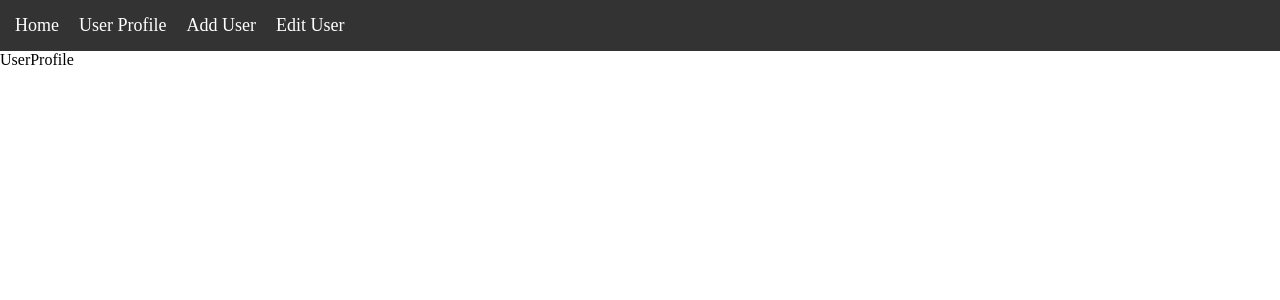
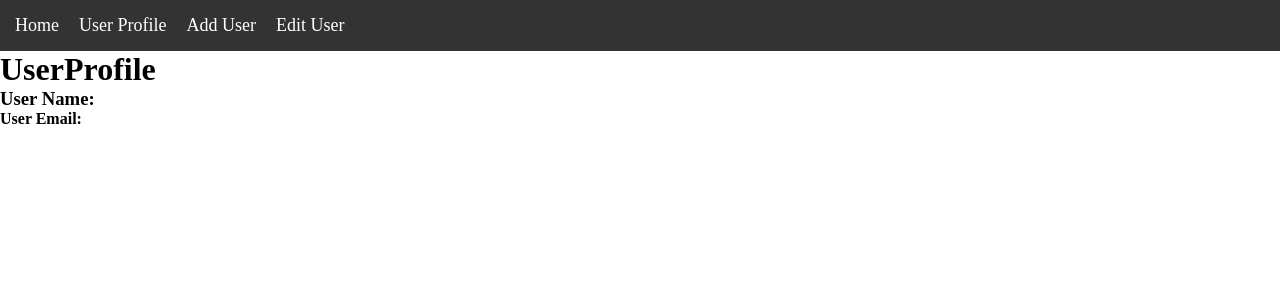
Before and after one commit to pravinkumar172929/ts-enhanced-user-management-system, a React (Vite) app: page /user in a window 1280 px wide. Shown: the top 300 px of the page. Built offline with nearby package versions, Linux system fonts and the light colour scheme.

Commit message:
added routing on button click

```diff
--- a/src/components/UserList/UserList.tsx
+++ b/src/components/UserList/UserList.tsx
@@ -2,6 +2,7 @@ import React, { useContext, useEffect, useState } from "react";
 import Loader from "../Loader/Loader";
 import ErrorComponent from "../Error/ErrorComponent";
 import { UserContext } from "../../context/UserContext";
+import { useNavigate } from "react-router-dom";
 
 interface User {
   id: number;
@@ -22,6 +23,8 @@ const UserList: React.FC = () => {
   }
 
   const { users, setUsers } = userContext;
+
+  const navigate = useNavigate();
 
   useEffect(() => {
     const fetchUsers = async () => {
@@ -46,6 +49,10 @@ const UserList: React.FC = () => {
 
   if (error) return <ErrorComponent message={error} />;
 
+  const goToUserProfile = () => {
+    navigate("/user");
+  };
+
   return (
     <>
       {isLoading ? (
@@ -55,7 +62,7 @@ const UserList: React.FC = () => {
           {users.map((user: User) => (
             <div key={user.id}>
               <span>{user.name}</span> - <span>{user.email}</span>
-              <button>View</button>
+              <button onClick={goToUserProfile}>View</button>
             </div>
           ))}
         </>
--- a/src/pages/UserProfile/UserProfile.tsx
+++ b/src/pages/UserProfile/UserProfile.tsx
@@ -1,7 +1,13 @@
 import React from "react";
 
 const UserProfile: React.FC = () => {
-  return <div>UserProfile</div>;
+  return (
+    <>
+      <h1>UserProfile</h1>
+      <h3>User Name: </h3>
+      <h4>User Email: </h4>
+    </>
+  );
 };
 
 export default UserProfile;
```
